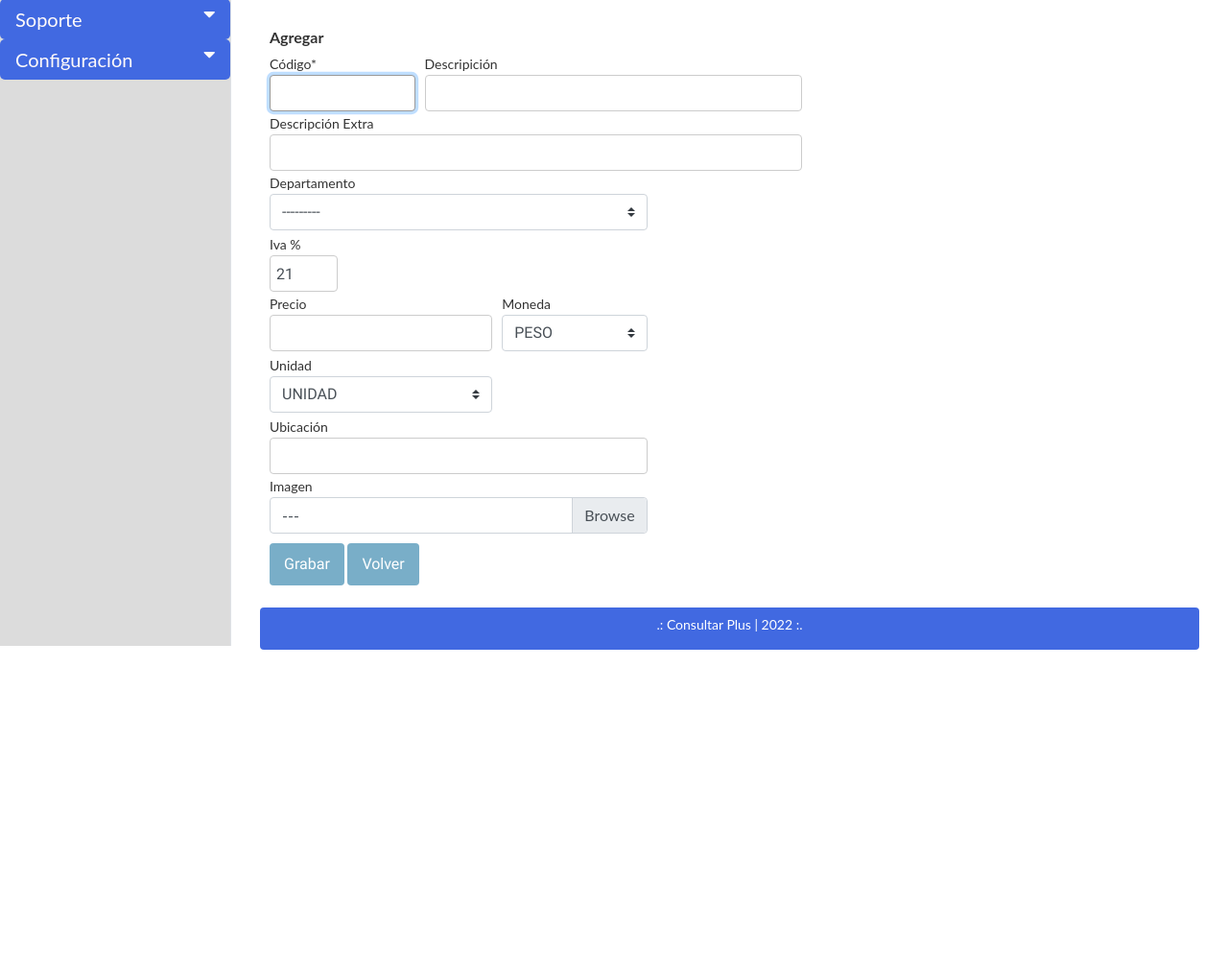
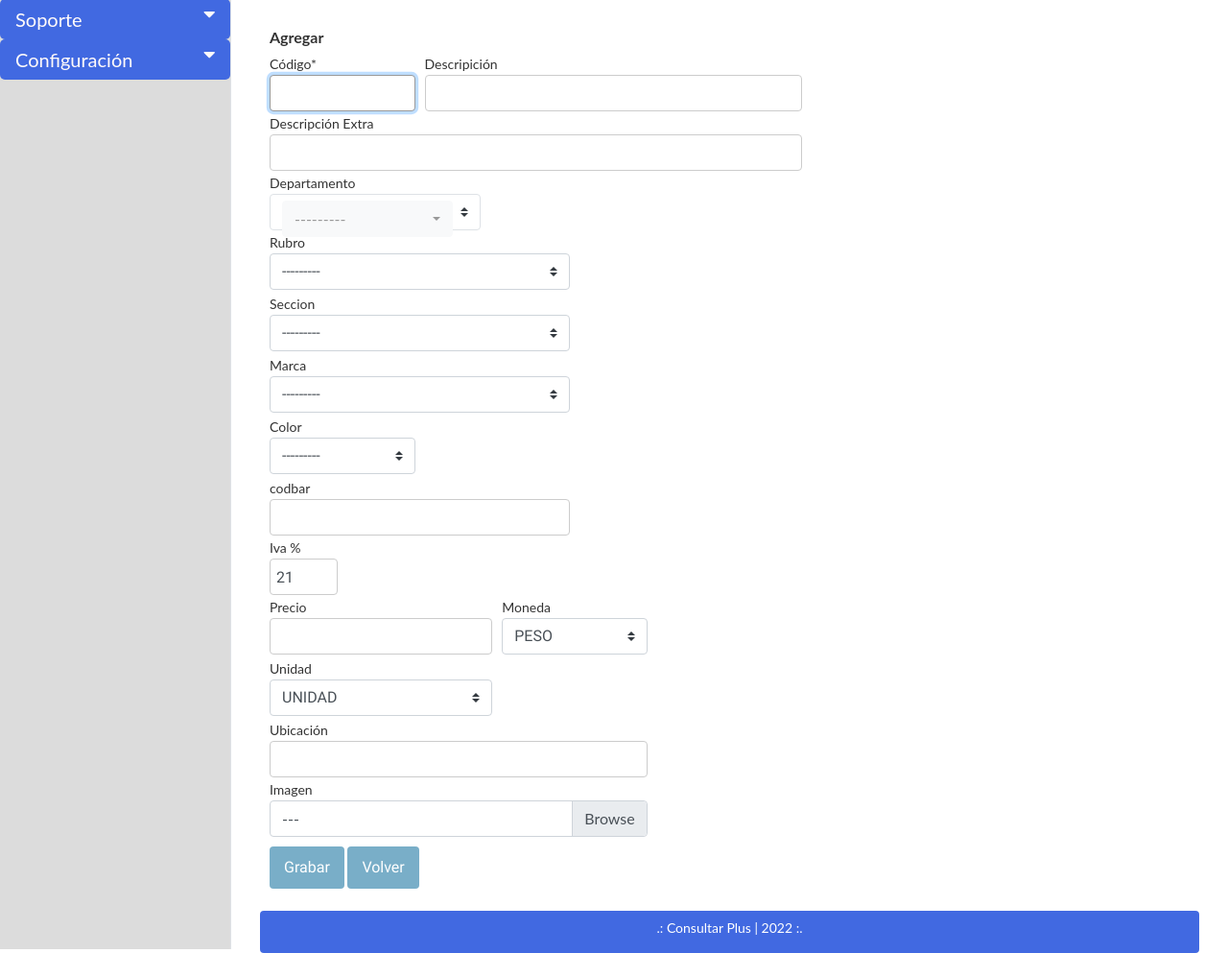
Before and after one commit to ConsultarPlus/xadminweb, a Django app: page /articulos/articulo_agregar/ in a window 1280 px wide. Shown: the part 271-1264 px from the top of the page at 96% size. Before the commit the page ends 948 px from the top, so only its background shows below. Run offline with Django 3.2, Linux system fonts and the light colour scheme; the visitor is signed in with stand-in values (Sample User, id 1); data that the repository does not hold is empty; some libraries are stand-ins or nearby versions.

Commit message:
Form artículos

```diff
--- a/articulos/forms.py
+++ b/articulos/forms.py
@@ -2,8 +2,13 @@
 from .models import Articulo
 from django.urls import reverse
 from crispy_forms.helper import FormHelper
-from crispy_forms.layout import Layout, Submit, Row, Column, Button, ButtonHolder
+from crispy_forms.layout import Layout, Submit, Row, Column, Button, ButtonHolder, HTML
 from xadmin.settings import MEDIA_URL, STATIC_URL
+from crispy_forms.bootstrap import FieldWithButtons
+from tabla.listas import ITEMS_X_PAG
+from tabla.widgets import SelectLiveSearchInput
+from tabla.funcs import boton_buscar
+from tabla.gets import get_choices
 
 
 class ArticuloForm(forms.ModelForm):
@@ -16,14 +21,34 @@
         super().__init__(*args, **kwargs)
         self.fields['artcod'].label = 'Código'
         self.fields['descripcion'].label = 'Descripición'
+        self.fields['marca'].label = 'Marca'
+        self.fields['color'].label = 'Color'
+        self.fields['seccion'].label = 'Seccion'
+        self.fields['seccion'].enabled = False
+        self.fields['rubro'].label = 'Rubro'
+        self.fields['rubro'].enabled = False
+        self.fields['codbar'].label = 'codbar'
         self.fields['iva'].label = 'Iva %'
         self.fields['precio'].label = 'Precio'
         self.fields['moneda'].label = 'Moneda'
         self.fields['departamento'].label = 'Departamento'
+        self.fields['departamento'].widget = SelectLiveSearchInput(choices=get_choices('DEPARTAMENTO'))
         self.fields['artuniven'].label = 'Unidad'
         self.fields['descextra'].label = 'Descripción Extra'
         self.fields['ubicacion'].label = 'Ubicación'
         self.fields['artimg'].label = 'Imagen'
+
+        link = ""
+        if self.instance.pk:
+            if self.instance.artimg:
+                img = MEDIA_URL+str(self.instance.artimg)
+            else:
+                img = STATIC_URL + "img/usuario_incognito.png"
+            link = """ <div  class="col form-group col-md-10 mb-0 " > """
+            link += """ <div id="div_foto_preview" class="form-group"> """
+            link += """ <div class=""><a>"""
+            link += """ <img class ="preview foto-id" src=" """ + img + """"></a>"""
+            link += """ </div></div></div> """
 
         self.helper = FormHelper()
         self.helper.form_id = 'id_form'
@@ -36,11 +61,30 @@
             Row(
                 Column('descextra', css_class='form-group col-md-7 mb-0'),
                 css_class='form-row'
-
             ),
 
             Row(
-                Column('departamento', css_class='form-group col-md-5 mb-0'),
+                Column('departamento', css_class='form-group col-md-4 mb-0'),
+                css_class='form-row'
+            ),
+            Row(
+                Column('rubro', css_class='form-group col-md-4 mb-0'),
+                css_class='form-row'
+            ),
+            Row(
+                Column('seccion', css_class='form-group col-md-4 mb-0'),
+                css_class='form-row'
+            ),
+            Row(
+                Column('marca', css_class='form-group col-md-4 mb-0'),
+                css_class='form-row'
+            ),
+            Row(
+                Column('color', css_class='form-group col-md-2 mb-0'),
+                css_class='form-row'
+            ),
+            Row(
+                Column('codbar', css_class='form-group col-md-4 mb-0'),
                 css_class='form-row'
             ),
             Row(
@@ -63,6 +107,7 @@
                 ),
             Row(
                 Column('artimg', css_class='form-group col-md-5 mb-0'),
+                Column(HTML(link), css_class='form-group col-md-7 mb-'),
                 css_class='form-row'
                 ),
             ButtonHolder(
@@ -70,3 +115,38 @@
                 Button('cancel', 'Volver', css_class='btn-default', onclick="window.history.back()")
             )
         )
+
+
+class FiltroArticulo(forms.Form):
+    departamento = forms.CharField(max_length=30, required=False)
+    buscar = forms.CharField(max_length=60, required=False)
+    modo = forms.CharField(required=False)
+    items = forms.IntegerField(max_value=30,
+                             min_value=5,
+                              required=False,
+                              label='items x pag.')
+
+    def __init__(self, *arg, **kwargs):
+        super().__init__(*arg, **kwargs)
+        self.helper = FormHelper()
+        self.helper.form_method = 'GET'
+        self.helper.disable_csrf = True
+        self.fields['buscar'].label = ''
+        self.fields['items'].label = ''
+        self.fields['items'].widget = SelectLiveSearchInput(choices=ITEMS_X_PAG)
+        self.fields['modo'].widget.attrs['hidden'] = True
+        self.fields['modo'].label = ""
+
+        for field_name, field in self.fields.items():
+            field.widget.attrs['class'] = 'form-control-sm'
+
+        self.helper.layout = Layout(
+            Row(
+                Column('buscar', css_class='form-group col-md-5 mb-0 '),
+                FieldWithButtons('items', boton_buscar(), css_class='form-group col-md-2 mb-0'),
+            ),
+            Row(
+                Column('departamento', css_class='form-group col-md-3 mb-0 ')
+            ),
+            'modo'
+        )
--- a/articulos/models.py
+++ b/articulos/models.py
@@ -11,8 +11,13 @@
     iva = models.FloatField(max_length=6, null=True, blank=True, default=21)
     precio = models.FloatField(max_length=12, null=True, blank=True)
     moneda = models.IntegerField(null=True, blank=True, choices=MONEDA, default= 1)
-    departamento = models.ForeignKey(Tabla, on_delete=models.DO_NOTHING, null=True, blank=True, related_name='departamento')
-    artuniven = models.CharField(max_length=3, null=True, blank=True, choices=UNIDADES, default="UNI" )
+    departamento = models.ForeignKey(Tabla, related_name='departamento', on_delete=models.DO_NOTHING, null=True, blank=True)
+    artuniven = models.CharField(max_length=5, null=True, blank=True, choices=UNIDADES, default="UNI" )
     descextra = models.CharField(max_length=255, null=True, blank=True)
     ubicacion = models.CharField(max_length=15, null=True, blank=True)
     artimg = models.FileField(null=True, blank=True)
+    marca = models.ForeignKey(Tabla, related_name='marca', on_delete=models.DO_NOTHING, null=True, blank=True)
+    color = models.ForeignKey(Tabla, related_name='color', on_delete=models.DO_NOTHING, null=True, blank=True)
+    seccion = models.ForeignKey(Tabla, related_name='seccion', on_delete=models.DO_NOTHING, null=True, blank=True)
+    rubro = models.ForeignKey(Tabla, related_name='rubro', on_delete=models.DO_NOTHING, null=True, blank=True)
+    codbar = models.CharField(max_length=30, null=True, blank=True)
--- a/articulos/templates/articulos_form.html
+++ b/articulos/templates/articulos_form.html
@@ -10,7 +10,19 @@
 {% endif %}
 
     {% crispy form %}
-
+    <script>
+        $(document).ready(function(){
+            $("#id_departamento").change(function(){
+                rubro_y_seccion()
+            });
+        });
+        function rubro_y_seccion(){
+            if (document.getElementById("id_departamento").value) {
+                document.getElementById("id_rubro").value=document.getElementById("id_rubro_calc").value;
+                document.getElementById("id_seccion").value=document.getElementById("id_seccion_calc").value;
+            }
+        }
+    </script>
     <script src="https://code.jquery.com/jquery-3.3.1.min.js"></script>
     <script src="https://code.jquery.com/ui/1.12.1/jquery-ui.js"></script>
     <script src="{% static " js/registros_de_entidad.js" %} " ></script>
```
